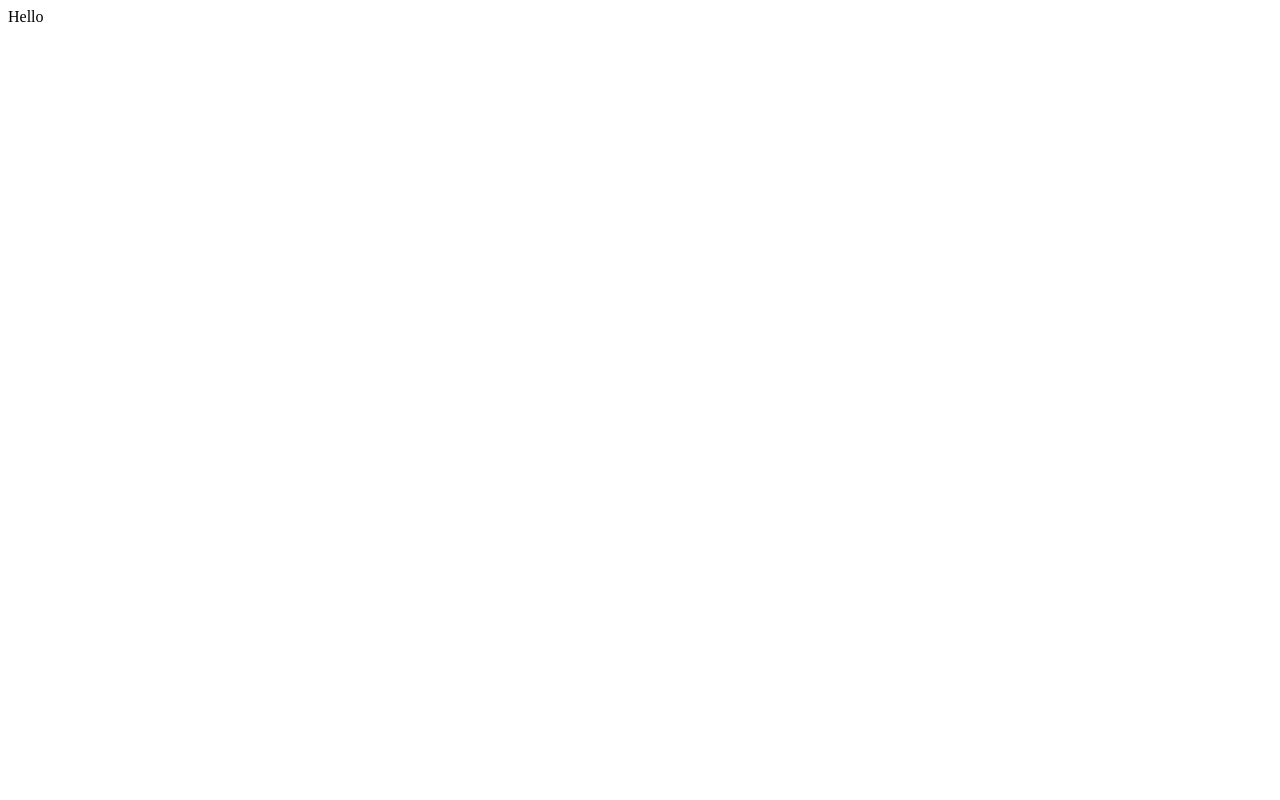
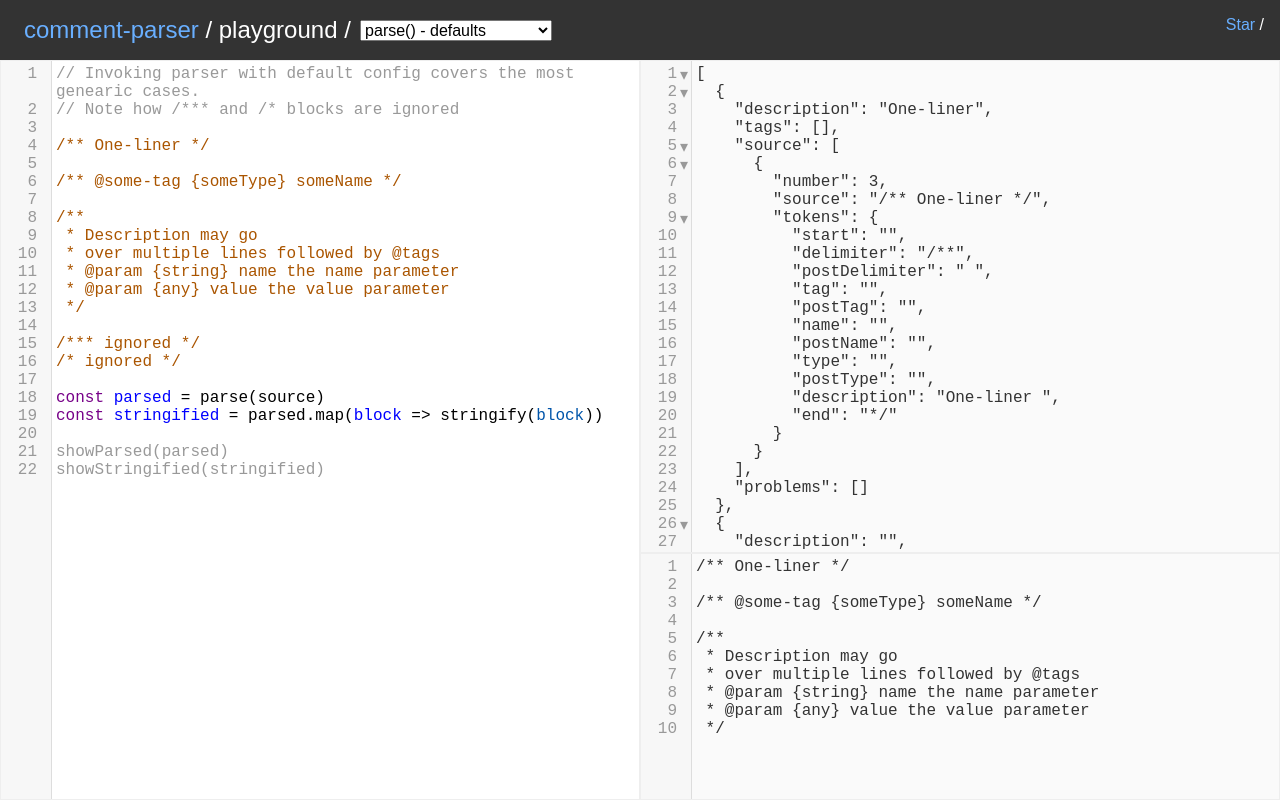
Before and after one commit to syavorsky/syavorsky.github.io, a plain HTML site: page comment-parser/index.html in a window 1280 px wide. Drawn offline with nearby package versions, Linux system fonts and the light colour scheme.

Commit message:
playground with hardcoded examples

````diff
--- /dev/null
+++ b/comment-parser/examples.js
@@ -0,0 +1,114 @@
+function parse_defaults(source, parse, stringify) {
+  // Invoking parser with default config covers the most genearic cases.
+  // Note how /*** and /* blocks are ignored
+
+  /** One-liner */
+
+  /** @some-tag {someType} someName */
+
+  /**
+   * Description may go
+   * over multiple lines followed by @tags
+   * @param {string} name the name parameter
+   * @param {any} value the value parameter
+   */
+
+  /*** ignored */
+  /* ignored */
+
+  const parsed = parse(source)
+  const stringified = parsed.map(block => stringify(block))
+}
+
+function parse_line_numbering(source, parse, stringify) {
+  // Note, line numbers are off by 5 from what you see in editor
+  //
+  // Try changeing start line back to 0, or omit the option
+  // parse(source, {startLine: 0}) -- default
+  // parse(source, {startLine: 5}) -- enforce alternative start number
+
+  /**
+   * Description may go
+   * over multiple lines followed by @tags
+   * @param {string} name the name parameter
+   * @param {any} value the value parameter
+   */
+
+  const parsed = parse(source, {startLine: 5})
+  const stringified = parsed[0].tags
+    .map(tag => `line ${tag.source[0].number + 1} : @${tag.tag} ${tag.name}`)
+    .join('\n')
+}
+
+function parse_spacing(source, parse, stringify) {
+  // Note, when spacing option is set to 'compact' or omited, tag and block descriptions are collapsed to look like a single sentense.
+  //
+  // Try changeing it to 'preserve' or defining custom function
+  // parse(source, {spacing: 'compact'}) -- default
+  // parse(source, {spacing: 'preserve'}) -- preserve spaces and line breaks
+  // parse(source, {spacing: lines => lines
+  //   .map(tokens => tokens.description.trim())
+  //   .filter(description => description !== '')
+  //   .join(' ');
+  // }) -- mimic 'compact' implementation
+
+  /**
+   * Description may go
+   * over multiple lines followed by
+   * @param {string} name the name parameter
+   *   with multiline description
+   */
+
+  const parsed = parse(source, {spacing: 'preserve'})
+  const stringified = parsed[0].tags
+    .map(tag => `@${tag.tag} - ${tag.description}`)
+    .join('\n')
+}
+
+
+function parse_escaping(source, parse, stringify) {
+  // Note, @decorator is not parsed as another tag because block is wrapped into ###.
+  //
+  // Try setting alternative escape sequence
+  // parse(source, {fence: '```'}) -- default
+  // parse(source, {fence: '###'}) -- update source correspondingly
+
+  /**
+   * @example "some code"
+  ###
+  @decorator
+  function hello() {
+    // do something
+  }
+  ###
+   */
+
+  const parsed = parse(source, {fence: '###'})
+  const stringified = parsed[0].tags
+    .map(tag => `@${tag.tag} - ${tag.description}`)
+    .join('\n')
+}
+
+function stringify_formatting(source, parse, stringify) {
+  // stringify preserves exact formatting be default, see how behavior is changes with:
+  // stringify(parsed[0], {format: 'none'}) -- default
+  // stringify(parsed[0], {format: 'align'}) -- align name, type, and description
+
+  /**
+   * Description may go
+   * over multiple lines followed by @tags
+   * @param {string} name the name parameter
+   * @param {any} value the value parameter
+   */
+
+  const parsed = parse(source)
+  const stringified = stringify(parsed[0], {format: 'align'})
+}
+
+(typeof window === 'undefined' ? module.exports : window).examples = [
+  parse_defaults,
+  parse_line_numbering,
+  parse_escaping,
+  parse_spacing,
+  stringify_formatting,
+]
--- /dev/null
+++ b/comment-parser/index.css
@@ -0,0 +1,122 @@
+:root {
+  --color-bg-dark: #24292e;
+  --color-fg-light: #fff;
+  --color-fg-dark: #333;
+  --color-fg-ligt-link: #69afff;
+}
+
+* {
+  box-sizing: border-box;
+}
+html, body {
+  margin: 0;
+  padding: 0;
+  height: 100vh;
+}
+body {
+  display: grid;
+  grid-template-columns: 50% 50%;
+  grid-template-rows: auto 2fr 1fr;
+  grid-template-areas:
+    "header header"
+    "source parsed"
+    "source stringified";
+
+  width: 100vw;
+  height: 100vh;
+  overflow: hidden;
+  font-family: sans-serif;
+  color: var(--color-fg-dark);
+  font-size: 16px;
+}
+
+header {
+  grid-area: header;
+  position: relative;
+  padding: 0 1.5em;
+  color: var(--color-fg-light);
+  background: var(--color-fg-dark);
+}
+
+header h1 {
+  display: inline-block;
+  padding: 0;
+  vertical-align: middle;
+  font-size: 24px;
+  font-weight: normal;
+}
+header a {
+  color: var(--color-fg-ligt-link);
+  text-decoration: none;
+}
+header h1::after,
+header a::after {
+  content: " /";
+  color: var(--color-fg-light);
+  font-weight: normal;
+}
+header select {
+  margin-left: 0.3em;
+  font-size: 16px;
+  vertical-align: middle;
+}
+header p {
+  margin-top: 0;
+}
+
+section {
+  position: relative;
+  overflow-y: scroll;
+}
+section textarea {
+  font-size: 16px;
+  width: 100%;
+  height: 100%;
+  border: none;
+  resize: none;
+}
+section.ed-source[data-message]::after {
+  content: "Invalid code: " attr(data-message);
+  position:absolute;
+  left: 0; bottom: 0;
+  padding: 1em;
+  width: 100%;
+  z-index: 2;
+  color: #fff;
+  background: rgb(218, 108, 108);
+}
+
+.star-button {
+  display: inline-block;
+  position: absolute;
+  top: 1em;
+  right: 1em;
+}
+
+.ed-source {
+  grid-area: source;
+}
+
+.ed-parsed {
+  grid-area: parsed;
+}
+
+.ed-stringified {
+  grid-area: stringified;
+}
+
+.CodeMirror {
+  border: 1px solid #eee;
+  height: 100%;
+  z-index: 1;
+}
+.CodeMirror.cm-s-readonly {
+  color: #333;
+  background: #fafafa;
+}
+.CodeMirror-linenumber {
+  min-width: 30px;
+}
+.readonly-code {
+  color: #999 !important;
+}
--- a/comment-parser/index.html
+++ b/comment-parser/index.html
@@ -1,8 +1,68 @@
-<html>
-  <head>
+<!DOCTYPE html>
+<html lang="en">
 
-  </head>
-  <body>
-    Hello
-  </body>
+<head>
+  <title>comment-parser playground</title>
+  <meta name="viewport" content="width=device-width, initial-scale=1, maximum-scale=1, user-scalable=no" />
+
+  <link rel="stylesheet" href="https://cdnjs.cloudflare.com/ajax/libs/codemirror/5.58.3/codemirror.min.css"
+    integrity="sha512-xIf9AdJauwKIVtrVRZ0i4nHP61Ogx9fSRAkCLecmE2dL/U8ioWpDvFCAy4dcfecN72HHB9+7FfQj3aiO68aaaw=="
+    crossorigin="anonymous" />
+  <link rel="stylesheet" href="https://cdnjs.cloudflare.com/ajax/libs/codemirror/5.58.3/addon/fold/foldgutter.min.css"
+    integrity="sha512-YwkMTlTHn8dBnwa47IF+cKsS00HPiiVhQ4DpwT1KF2gUftfFR7aefepabSPLAs6zrMyD89M3w0Ow6mQ5XJEUCw=="
+    crossorigin="anonymous" />
+
+  <link rel="stylesheet" href="index.css" />
+</head>
+
+<body>
+  <header>
+    <h1>
+      <a href="https://github.com/syavorsky/comment-parser">comment-parser</a> playground
+    </h1>
+    <select class="ed-title"></select>
+    <span class="star-button">
+      <!-- Place this tag where you want the button to render. -->
+      <a class="github-button" href="https://github.com/syavorsky/comment-parser"
+        data-icon="octicon-star" data-show-count="true" aria-label="Star syavorsky/comment-parser on GitHub">Star</a>
+    </span>
+    <!--p>
+      comment-parser is a library helping to parse and render generic JSDoc-style comments.
+    </p-->
+  </header>
+  <section class="ed-source">
+    <textarea></textarea>
+  </section>
+  <section class="ed-parsed">
+    <textarea></textarea>
+    <span class="ed-title">parsed</span>
+  </section>
+  <section class="ed-stringified">
+    <textarea></textarea>
+    <span class="ed-title">strigified</span>
+  </section>
+
+  <script async defer src="https://buttons.github.io/buttons.js"></script>
+
+  <script src="https://cdnjs.cloudflare.com/ajax/libs/codemirror/5.58.3/codemirror.min.js"
+    integrity="sha512-zuvaVNiXwWY7U7HEdXsoTislTEElpKLELFoyQw0Bg7zfGhC4vG8eAhCxIQAvHmprW7dFhTq5zshUko4K3B4mSA=="
+    crossorigin="anonymous"></script>
+  <script src="https://cdnjs.cloudflare.com/ajax/libs/codemirror/5.58.3/addon/fold/foldcode.min.js"
+    integrity="sha512-IjSd8OJ9rx/3rtJvCpNXNMYMup2xlV8WdxLFzMw747Zbs2oFBYollKnJXBSGOySjxg/ef7tkKAra5GdytefQEg=="
+    crossorigin="anonymous"></script>
+  <script src="https://cdnjs.cloudflare.com/ajax/libs/codemirror/5.58.3/addon/fold/foldgutter.min.js"
+    integrity="sha512-Yhrn0zU9jQBETdu3RUw6Rl+pSPWNl8xDxjiJkds2xNQapiaCiBX0et1ecl8VqUM421uWRwoa0ynzZ5knY8zt9w=="
+    crossorigin="anonymous"></script>
+  <script src="https://cdnjs.cloudflare.com/ajax/libs/codemirror/5.58.3/addon/fold/brace-fold.min.js"
+    integrity="sha512-lRucjkRFOyLnBUVYu+pOnzkFCVTp5zi1l9ZwfzvcGVpW1StrTD3yynZMIQRat6UOv9YtC0zEOkr+y9yYkzhiLA=="
+    crossorigin="anonymous"></script>
+  <script src="https://cdnjs.cloudflare.com/ajax/libs/codemirror/5.58.3/mode/javascript/javascript.min.js"
+    integrity="sha512-EKqHN1wvffwb5Hx+y5JeXPGNDKKxxW1Es4hexkgSf+QkQwEDNs6bp4KKCRNVLUbRPGkrDQ7yEVwvDg1tq7n1fA=="
+    crossorigin="anonymous"></script>
+
+  <script src="examples.js"></script>
+  <script src="lib/index.js"></script>
+  <script src="index.js"></script>
+</body>
+
 </html>
--- /dev/null
+++ b/comment-parser/index.js
@@ -0,0 +1,152 @@
+(function playground() {
+
+  const updateDelay = 1000;
+  const { parse, stringify } = CommentParser;
+  const nav = examples.reduce((nav, example) => ({
+    ...nav, [name2hash(example.name)]: example
+  }), {})
+
+  const editorConfig = {
+    lineWrapping: true,
+    lineNumbers: true,
+    foldGutter: true,
+    gutters: ['CodeMirror-linenumbers', 'CodeMirror-foldgutter'],
+  };
+  const editorConfigRO = { ...editorConfig, readOnly: true, theme: 'readonly' };
+
+  const sourcePane = document.querySelector('.ed-source')
+  const edSource = CodeMirror.fromTextArea(
+    document.querySelector('.ed-source textarea'),
+    editorConfig
+  );
+  const edParsed = CodeMirror.fromTextArea(
+    document.querySelector('.ed-parsed textarea'),
+    editorConfigRO
+  );
+  const edStringified = CodeMirror.fromTextArea(
+    document.querySelector('.ed-stringified textarea'),
+    editorConfigRO
+  );
+
+  function sourceMessage(message) {
+    if (!message) return sourcePane.removeAttribute('data-message')
+    sourcePane.setAttribute('data-message', message)
+  }
+
+  function foldOn(ed, field) {
+    ed.eachLine((line) => {
+      const matched = line.text.match(new RegExp(`\\s+${field}:`));
+      if (matched) ed.foldCode(CodeMirror.Pos(line.lineNo()));
+    });
+  }
+
+  function showParsed(result) {
+    parsed = JSON.stringify(result, null, 2).replace(/'([^']+)':/g, '$1:');
+    edParsed.setValue(parsed);
+    foldOn(edParsed, 'source');
+    foldOn(edParsed, 'tags');
+    return result;
+  }
+
+  function showStringified(result) {
+    if (Array.isArray(result)) result = result.join('\n\n')
+    edStringified.setValue(result);
+    return result;
+  }
+
+  function runExample(source) {
+    try {
+      const example = new Function(['source', 'parse', 'stringify', 'showParsed', 'showStringified'], source.trim());
+      example(source, parse, stringify, showParsed, showStringified);
+      sourceMessage('')
+    } catch (err) {
+      console.log('source is not valid:', err);
+      console.log(source);
+      sourceMessage(err.message)
+    }
+  }
+
+  function loadExample(example) {
+    const lines = example.toString().split(/\r?\n/)
+      .slice(1, -1)
+      .map((line) => line.slice(2))
+      .concat(['', 'showParsed(parsed)', 'showStringified(stringified)'])
+
+    const source = lines.join('\n')
+    edSource.setValue(source);
+
+    let notesRange, inNotes = false
+    edSource.eachLine((line) => {
+      const lineNo = line.lineNo()
+      const isComment = line.text.startsWith('//')
+      if (lineNo === 0 && isComment) inNotes = true
+      if (inNotes && !isComment) inNotes = false
+      if (inNotes) notesRange = [lineNo, line.text.length]
+    });
+    if (notesRange) {
+      edSource.markText(
+        CodeMirror.Pos(0, 0),
+        CodeMirror.Pos(...notesRange),
+        {readOnly: true, className: 'readonly-code notes-code'}
+      )
+    }
+
+    edSource.markText(
+      CodeMirror.Pos(lines.length - 2, 0),
+      CodeMirror.Pos(lines.length - 1, lines[lines.length - 1].length),
+      {readOnly: true, className: 'readonly-code'}
+    )
+    runExample(source);
+  }
+
+  function name2title(name) {
+    return name
+      .replace(/_/g, ' ')
+      .replace(/^(parse|stringify) /, '$1() - ')
+  }
+
+  function name2hash(name) {
+    return name.replace(/_/g, '-')
+  }
+
+  function gotoExample({name}) {
+    console.log('go to', name)
+    window.location.hash = '#' + name2hash(name)
+  }
+
+  let lastSource;
+  setInterval(function onInterval () {
+    const source = edSource.getValue();
+    if (source === lastSource) return;
+    lastSource = source;
+    runExample(source);
+  }, updateDelay);
+
+  window.addEventListener('hashchange', e => {
+    const example = nav[location.hash.slice(1)]
+    console.log('load', example)
+    loadExample(example)
+  });
+
+  let currentExample = nav[location.hash.slice(1)]
+  let init = loadExample
+  if (!currentExample) {
+    currentExample = examples[0]
+    init = gotoExample
+  }
+
+  const select = examples.reduce((select, {name}, i) => {
+    const option = document.createElement('option')
+    option.innerText = name2title(name)
+    select.appendChild(option)
+    if (name === currentExample.name) select.selectedIndex = i
+    return select
+  }, document.querySelector('select.ed-title'))
+
+  select.addEventListener('change', e => {
+    gotoExample(examples[e.target.selectedIndex])
+  })
+
+  init(currentExample);
+
+})();
````
Also changed, not shown: comment-parser/lib/index.js (added).
